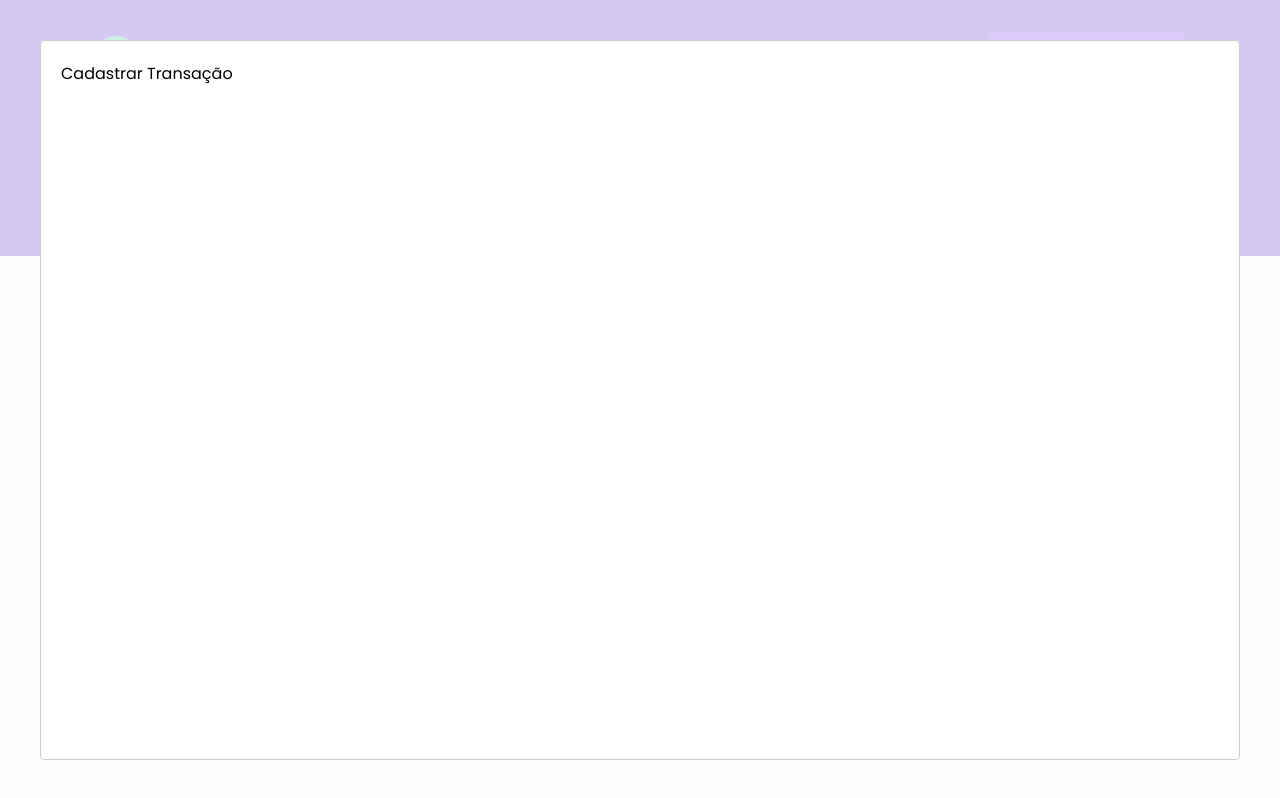
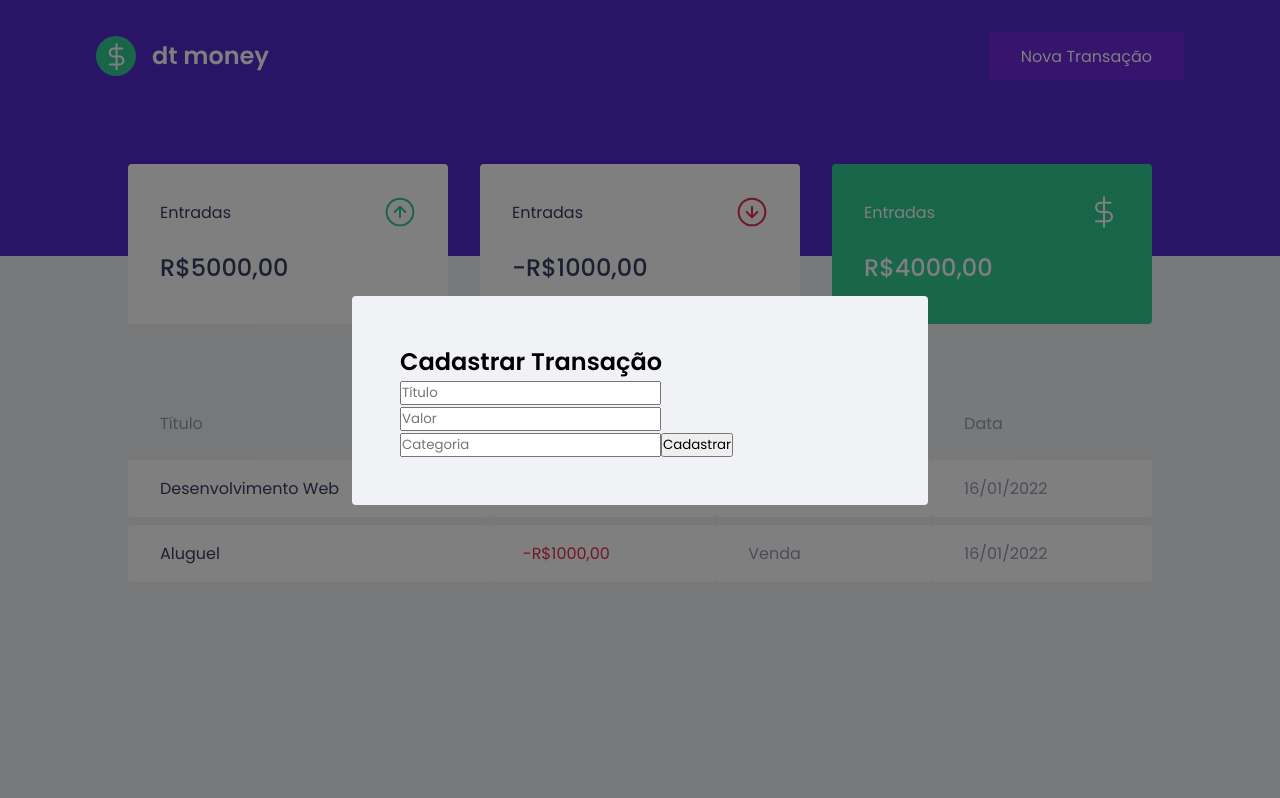
Before and after one commit to ThomasDixini/Modulo2-dtmoney, a React (Create React App) app: page / in a window 1280 px wide. Both pictures are taken after a click on the button "Nova Transação". Built offline with nearby package versions, Linux system fonts and the light colour scheme; no server answers; what miragejs would draw is missing.

Commit message:
Estruturando o formulário e dando uma estilizada

```diff
--- a/src/components/NewTransactionModal/NewTransactionModal.tsx
+++ b/src/components/NewTransactionModal/NewTransactionModal.tsx
@@ -14,8 +14,18 @@
             <Modal
             isOpen={isOpen}
             onRequestClose={onRequestClose}
+
+            overlayClassName="react-modal-overlay"
+            className="react-modal-content"
+
             >
-                Cadastrar Transação
+                <h2>Cadastrar Transação</h2>
+
+                <input type="text" placeholder="Título" />
+                <input type="number" placeholder="Valor" />
+                <input type="text" placeholder="Categoria" />
+
+                <button type="submit"> Cadastrar</button>
 
             </Modal>
         </Container>
--- a/src/components/NewTransactionModal/styles.ts
+++ b/src/components/NewTransactionModal/styles.ts
@@ -1,7 +1,12 @@
 import styled from 'styled-components'
 
 
- const Container = styled.div``;
+ const Container = styled.div`
+
+    .react-modal-overlay {
+
+    }
+ `;
 
 
 
--- a/src/styles/global.ts
+++ b/src/styles/global.ts
@@ -54,4 +54,26 @@
     cursor: not-allowed;
 }
 
+.react-modal-overlay {
+        background: rgba(0,0,0,0.5);
+
+        position: fixed;
+        top: 0;
+        bottom: 0;
+        left: 0;
+        right: 0;
+
+        display: flex;
+        justify-content: center;
+        align-items: center;
+    }
+.react-modal-content {
+    width: 100%;
+    max-width: 576px;
+    background: var(--background);
+    padding: 3rem;
+    position: relative;
+    border-radius: 0.25rem;
+}
+
 `
```
